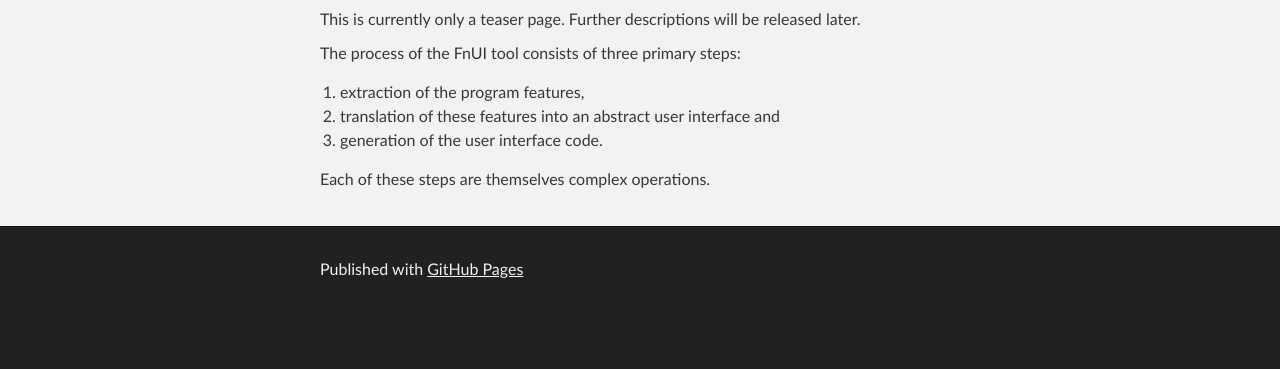
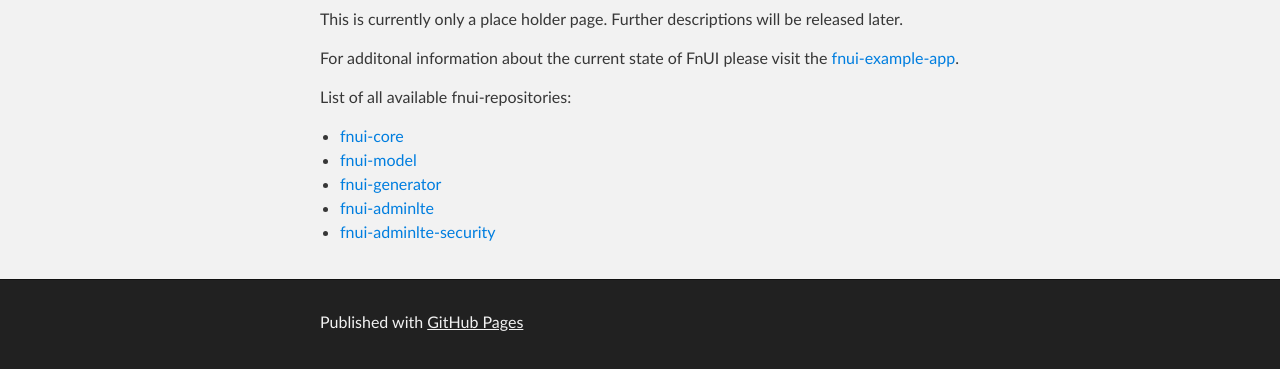
Before and after one commit to fnui/fnui.github.io, a plain HTML site: page index.html in a window 1280 px wide. Shown: the part 317-686 px from the top of the page. Drawn offline with Linux system fonts and the light colour scheme.

Commit message:
added links to repositories

```diff
--- a/index.html
+++ b/index.html
@@ -19,6 +19,7 @@
         <a id="forkme_banner" href="https://github.com/fnui">View on GitHub</a>
 
         <h1 id="project_title">FnUI</h1>
+
         <h2 id="project_tagline">Functionality-based user interface generation for Grails.</h2>
 
     </header>
@@ -28,19 +29,35 @@
 <div id="main_content_wrap" class="outer">
     <section id="main_content" class="inner">
         <h1>
-          <a id="fnui" class="anchor" href="#fnui" aria-hidden="true"><span class="octicon octicon-link"></span></a>FnUI</h1>
+            <a id="fnui" class="anchor" href="#fnui" aria-hidden="true"><span class="octicon octicon-link"></span></a>FnUI
+        </h1>
 
-          This is currently only a teaser page. Further descriptions will be released later.
+        <p>This is currently only a place holder page. Further descriptions will be released later.</p>
 
         <p>
-          The process of the FnUI tool consists of three primary steps:
-          <ol>
-            <li>extraction of the program features,</li>
-            <li>translation of these features into an abstract user interface and</li>
-            <li>generation of the user interface code.</li>
-          </ol>
+            For additonal information about the current state of FnUI please visit the <a href="https://github.com/fnui/fnui-example-app">fnui-example-app</a>.
+        </p>
 
-          Each of these steps are themselves complex operations.
+        <p>
+            List of all available fnui-repositories:
+        <ul>
+            <li>
+                <a href="https://github.com/fnui/fnui-core">fnui-core</a>
+            </li>
+            <li>
+                <a href="https://github.com/fnui/fnui-model">fnui-model</a>
+            </li>
+            <li>
+                <a href="https://github.com/fnui/fnui-generator">fnui-generator</a>
+            </li>
+            <li>
+                <a href="https://github.com/fnui/fnui-adminlte">fnui-adminlte</a>
+            </li>
+            <li>
+                <a href="https://github.com/fnui/fnui-adminlte-security">fnui-adminlte-security</a>
+            </li>
+        </ul>
+
         </p>
     </section>
 </div>
@@ -53,6 +70,5 @@
 </div>
 
 
-
 </body>
 </html>
```
Also changed, not shown: 1 other file. Lines whose indentation alone changed are shown as unchanged.
